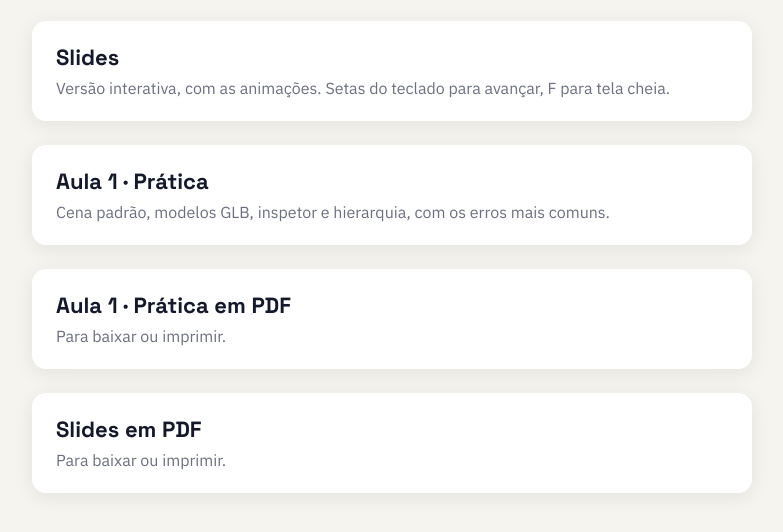
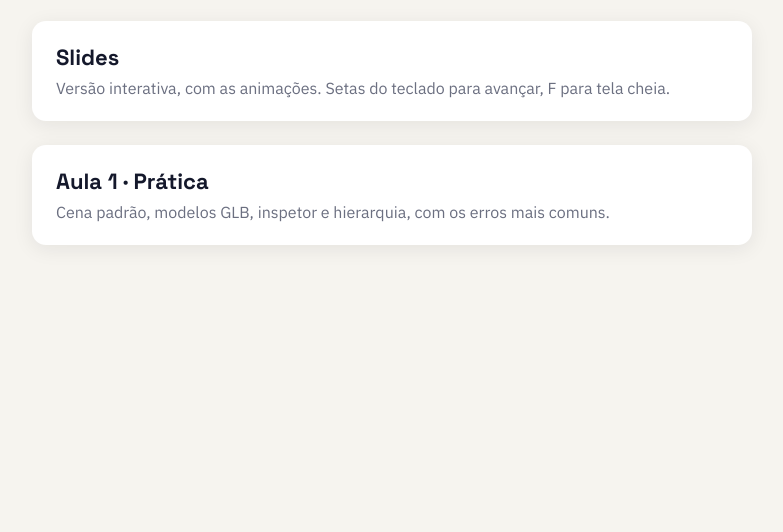
Before and after one commit to liliangisellyps/minicurso-xr-aframe, a plain HTML site: page index.html in a window 1280 px wide. Shown: the part 282-814 px from the top of the page, without its empty margins (248-1031 px from the left). Drawn offline with Linux system fonts and the light colour scheme.

Commit message:
Remove PDF links from the home page

```diff
--- a/index.html
+++ b/index.html
@@ -21,6 +21,4 @@ a.card span{color:var(--muted);font-size:16px}
 <p>Duas aulas de 2 horas: fundamentos de XR e a primeira cena no navegador; depois, componentes próprios e interação.</p>
 <a class="card" href="slides/"><b>Slides</b><span>Versão interativa, com as animações. Setas do teclado para avançar, F para tela cheia.</span></a>
 <a class="card" href="aula1/"><b>Aula 1 · Prática</b><span>Cena padrão, modelos GLB, inspetor e hierarquia, com os erros mais comuns.</span></a>
-<a class="card" href="aula1/minicurso-xr-aframe-pratica-aula1.pdf"><b>Aula 1 · Prática em PDF</b><span>Para baixar ou imprimir.</span></a>
-<a class="card" href="slides/minicurso-xr-aframe-slides.pdf"><b>Slides em PDF</b><span>Para baixar ou imprimir.</span></a>
 </main></body></html>
```
